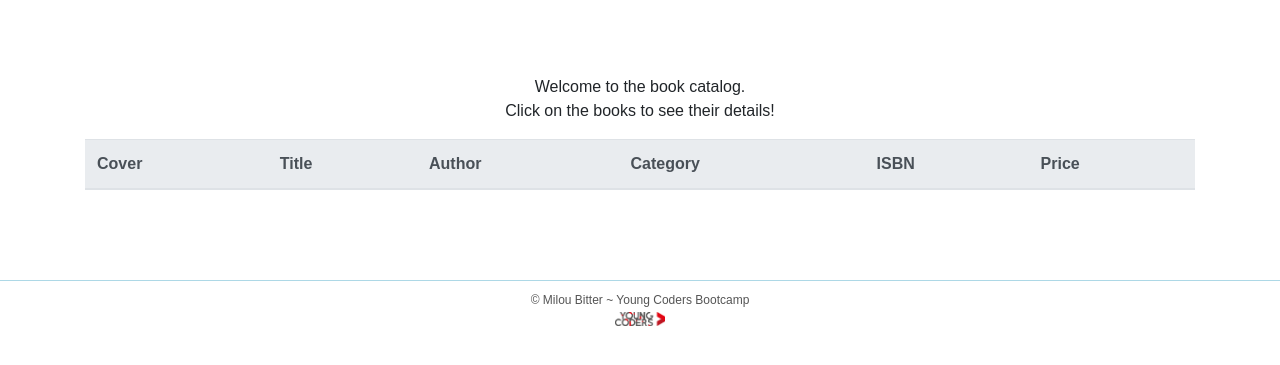
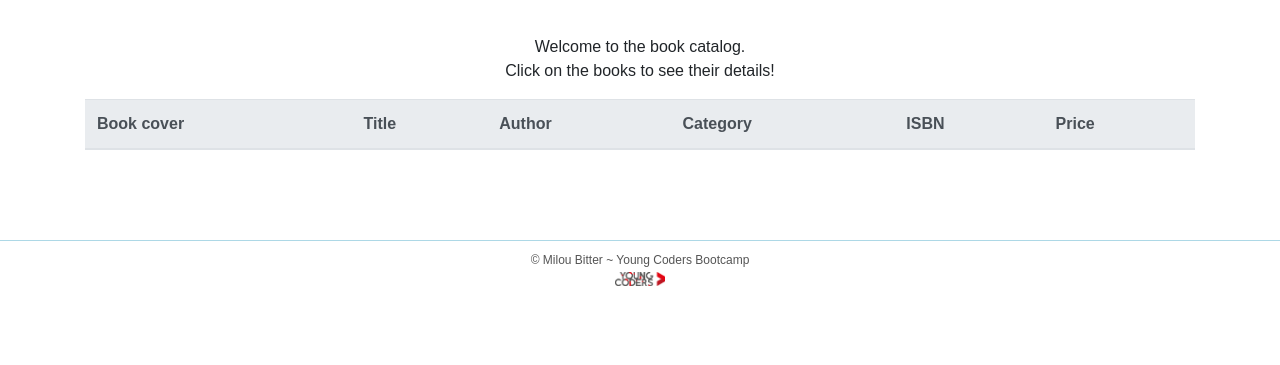
Before and after one commit to miloubitter/booksproject, a PHP site: template app/Views/Books/allBooks.php in a window 1280 px wide. Shown: the part 61-426 px from the top of the page. Run offline with PHP 8.4, Linux system fonts and the light colour scheme; the template is opened without the code that fills it, so the values that code supplies are empty; some libraries are stand-ins or nearby versions.

Commit message:
-whitespaces weg gehaald en h1 juist geplaatst

```diff
--- a/app/Views/Books/allBooks.php
+++ b/app/Views/Books/allBooks.php
@@ -1,5 +1,5 @@
-
-<h1><?php echo $viewModel['pageTitle']?></h1>
+<br />
+<h1 class="mt-5"><?php echo $viewModel['pageTitle']?></h1>
 <div class="container">
     <div class="row">
         <div class="col">
@@ -8,7 +8,7 @@
             <table class="table">
                 <thead class="thead-light">
                 <tr>
-                    <th scope="col">Cover</th>
+                    <th scope="col">Book cover</th>
                     <th scope="col">Title</th>
                     <th scope="col" class="d-none d-sm-table-cell">Author</th>
                     <th scope="col" class="d-none d-sm-table-cell">Category</th>
--- a/app/Views/Books/contact.php
+++ b/app/Views/Books/contact.php
@@ -1,4 +1,5 @@
-<h1>Contact </h1> <br /><br />
+<br/>
+<h1 class="mt-5">Contact </h1> <br /><br />
 
 
 <div class="container">
--- a/app/Views/Books/details.php
+++ b/app/Views/Books/details.php
@@ -1,7 +1,8 @@
 <div class="container">
     <div class="row">
         <div class="col">
-            <div class="titleText">
+            <br/>
+            <div class="titleText mt-5">
             <!--       Javascript created content (h1)        -->
             </div>
             <div class="votes">
--- a/app/Views/Components/header.php
+++ b/app/Views/Components/header.php
@@ -77,13 +77,13 @@
 
             <?php } ?>
 
-<br /><br /><br />
+
             <?php
             if ($viewModel['messages']) {
                 $message = implode('<br />',$viewModel['messages']);
                 ?>
-
-                <div class="alert alert-success alert-dismissible fade show" role="alert">
+                    <br/>
+                <div class="alert alert-success alert-dismissible fade show mt-5" role="alert">
                     <button type="button" class="close" data-dismiss="alert" aria-label="Close">
                         <span aria-hidden="true">&times;</span>
                     </button>
```
